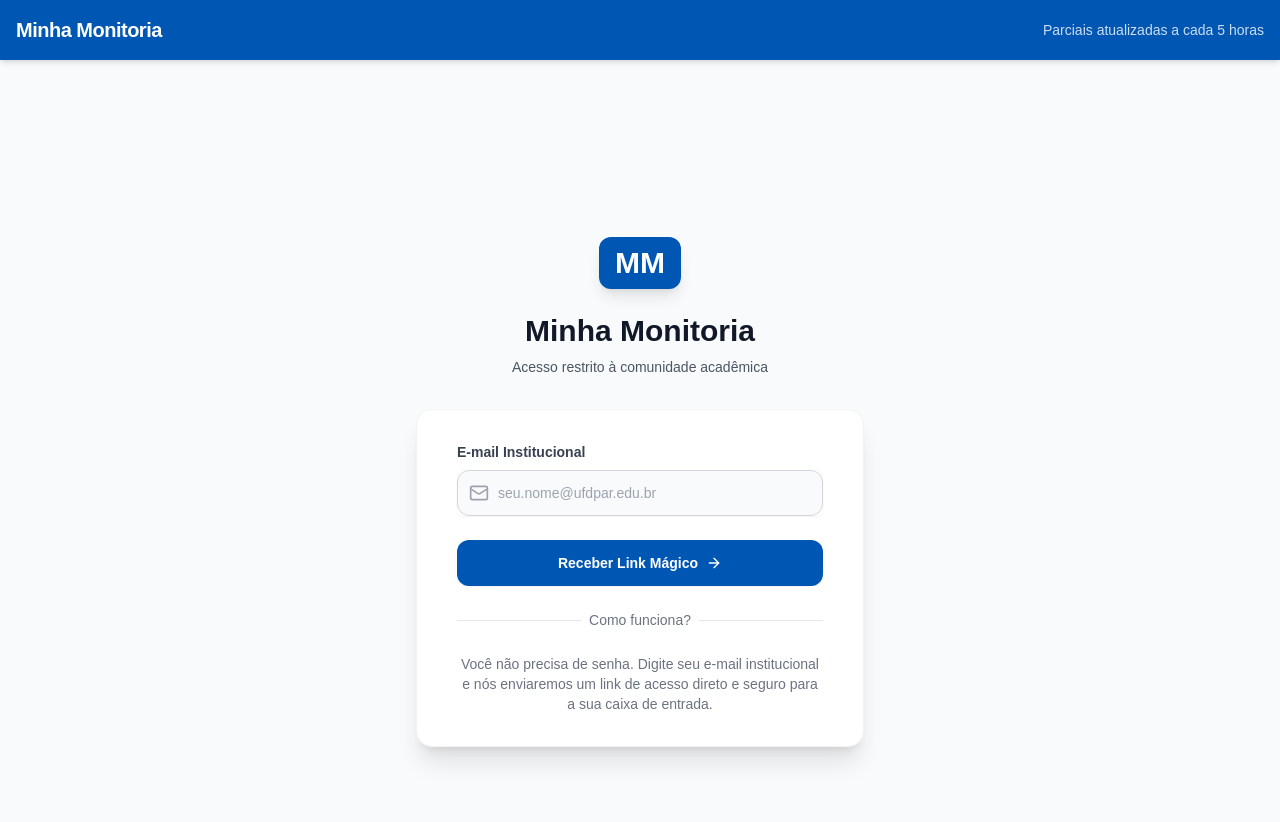
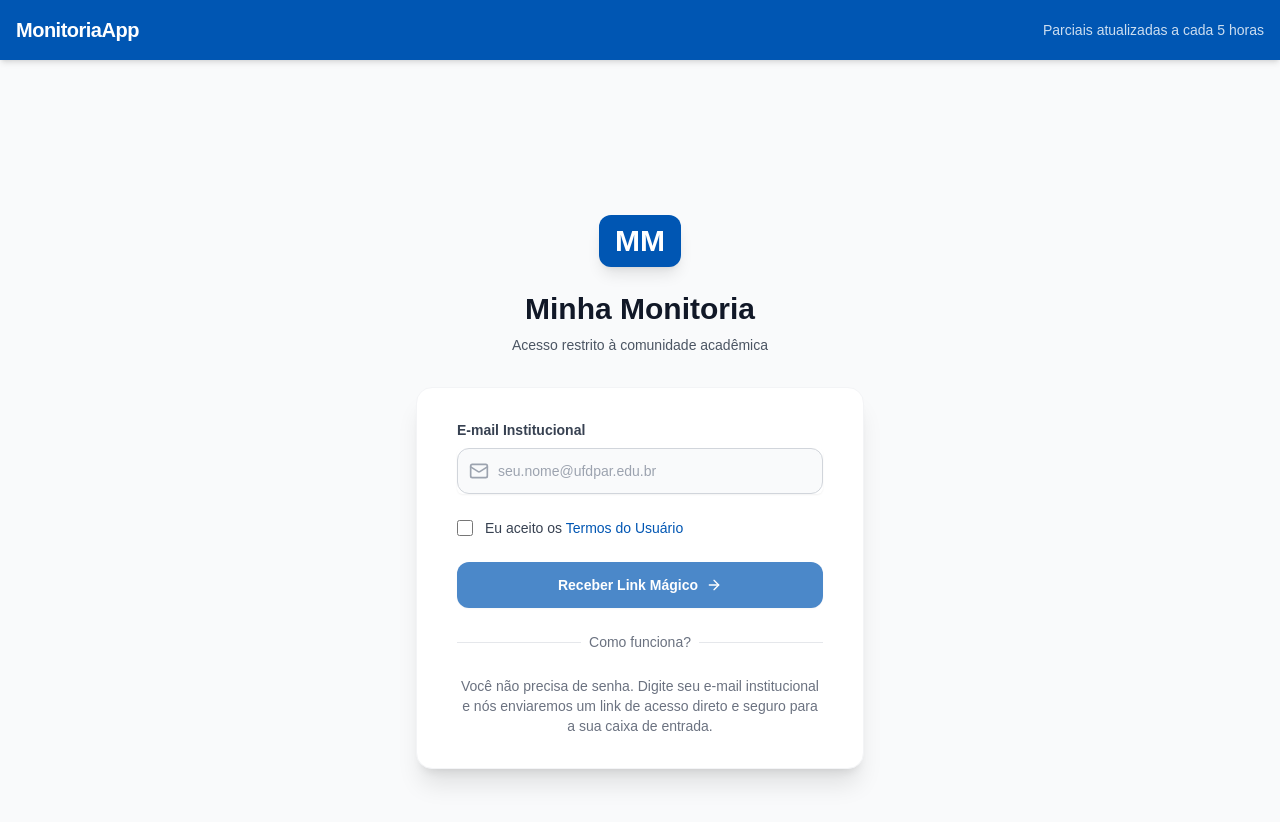
Before and after one commit to savinh0/Minha-Monitoria, a Next.js app: page /login in a window 1280 px wide. Shown: the top 822 px of the page. Built offline with nearby package versions, Linux system fonts and the light colour scheme; no server answers.

Commit message:
feat: adiciona aceite obrigatório de termos de uso no login

```diff
--- a/app/layout.tsx
+++ b/app/layout.tsx
@@ -2,7 +2,7 @@ import type { Metadata } from "next";
 import "./globals.css";
 
 export const metadata: Metadata = {
-  title: "Minha Monitoria",
+  title: "MonitoriaApp - Parciais Estilo SiSU",
   description: "Sistema transparente de ranqueamento de monitorias",
 };
 
@@ -16,7 +16,7 @@ export default function RootLayout({
       <body className="antialiased bg-gray-50 text-gray-900 min-h-screen">
         <header className="bg-sisuBlue text-white py-4 shadow-md">
           <div className="container mx-auto px-4 flex justify-between items-center">
-            <h1 className="text-xl font-bold tracking-tight">Minha Monitoria</h1>
+            <h1 className="text-xl font-bold tracking-tight">MonitoriaApp</h1>
             <nav className="text-sm">
               <span className="opacity-80">Parciais atualizadas a cada 5 horas</span>
             </nav>
--- a/app/login/page.tsx
+++ b/app/login/page.tsx
@@ -7,11 +7,16 @@ import { Mail, ArrowRight, ShieldCheck, AlertCircle } from 'lucide-react';
 export default function LoginPage() {
   const [email, setEmail] = useState('');
   const [loading, setLoading] = useState(false);
+  const [acceptedTerms, setAcceptedTerms] = useState(false);
   const [message, setMessage] = useState<{ type: 'success' | 'error', text: string } | null>(null);
   const supabase = createClient();
 
   const handleLogin = async (e: React.FormEvent) => {
     e.preventDefault();
+    if (!acceptedTerms) {
+      setMessage({ type: 'error', text: 'Você deve aceitar os Termos do Usuário para continuar.' });
+      return;
+    }
     setLoading(true);
     setMessage(null);
 
@@ -90,11 +95,29 @@ export default function LoginPage() {
               </div>
             )}
 
+            <div className="flex items-start">
+              <div className="flex items-center h-5">
+                <input
+                  id="terms"
+                  name="terms"
+                  type="checkbox"
+                  checked={acceptedTerms}
+                  onChange={(e) => setAcceptedTerms(e.target.checked)}
+                  className="focus:ring-sisuBlue h-4 w-4 text-sisuBlue border-gray-300 rounded cursor-pointer"
+                />
+              </div>
+              <div className="ml-3 text-sm">
+                <label htmlFor="terms" className="font-medium text-gray-700 cursor-pointer select-none">
+                  Eu aceito os <a href="/termos.pdf" target="_blank" rel="noopener noreferrer" className="text-sisuBlue hover:underline hover:text-blue-800" onClick={(e) => e.stopPropagation()}>Termos do Usuário</a>
+                </label>
+              </div>
+            </div>
+
             <div>
               <button
                 type="submit"
-                disabled={loading}
-                className="w-full flex justify-center items-center gap-2 py-3 px-4 border border-transparent rounded-xl shadow-sm text-sm font-bold text-white bg-sisuBlue hover:bg-blue-700 focus:outline-none focus:ring-2 focus:ring-offset-2 focus:ring-sisuBlue transition-all disabled:opacity-70"
+                disabled={loading || !acceptedTerms}
+                className="w-full flex justify-center items-center gap-2 py-3 px-4 border border-transparent rounded-xl shadow-sm text-sm font-bold text-white bg-sisuBlue hover:bg-blue-700 focus:outline-none focus:ring-2 focus:ring-offset-2 focus:ring-sisuBlue transition-all disabled:opacity-70 disabled:cursor-not-allowed"
               >
                 {loading ? 'Enviando...' : 'Receber Link Mágico'}
                 {!loading && <ArrowRight className="w-4 h-4" />}
```
Also changed, not shown: 1 other file (tests, documents, lock files or other folders).
